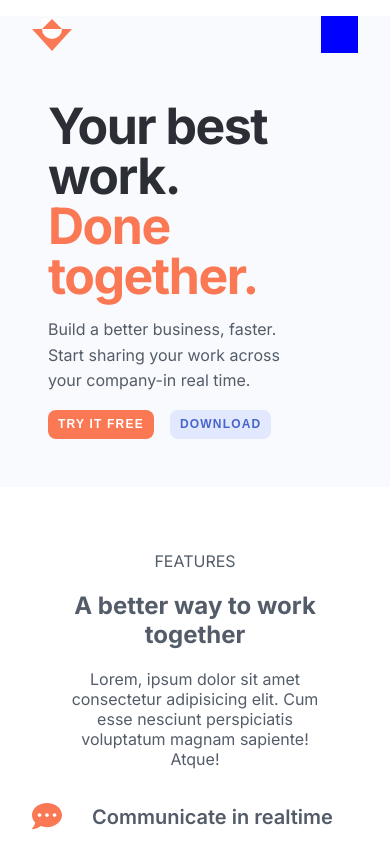
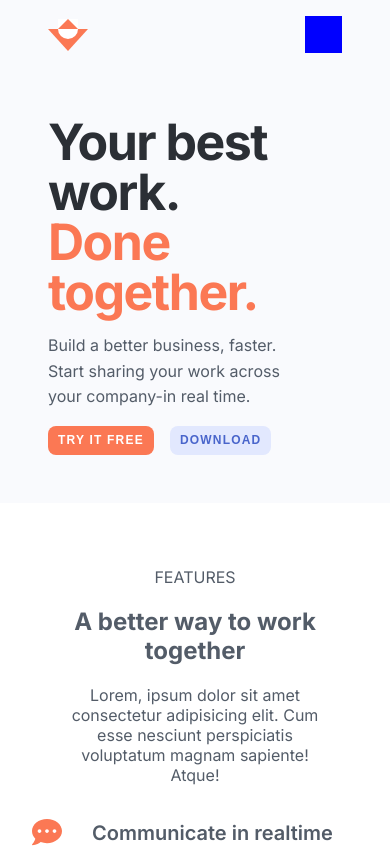
Before and after one commit to RabbitEarsDesign/ionic_takehome_james_mcconnell, a Next.js app: page / in a window 390 px wide. Shown: the top 848 px of the page. Built offline with nearby package versions, Linux system fonts and the light colour scheme.

Commit message:
Modified the padding and margin on the mobileNavigation

```diff
--- a/components/layout/header/Header.module.css
+++ b/components/layout/header/Header.module.css
@@ -15,8 +15,8 @@
   /* left: 50%; */
   /* transform: translateX(-50%); */
 
-  padding: 0 2rem;
-  margin: 1rem auto 0 auto;
+  padding: 1rem 3rem;
+  margin: 0 auto;
   width: 100%;
   display: flex;
   align-items: center;
```
